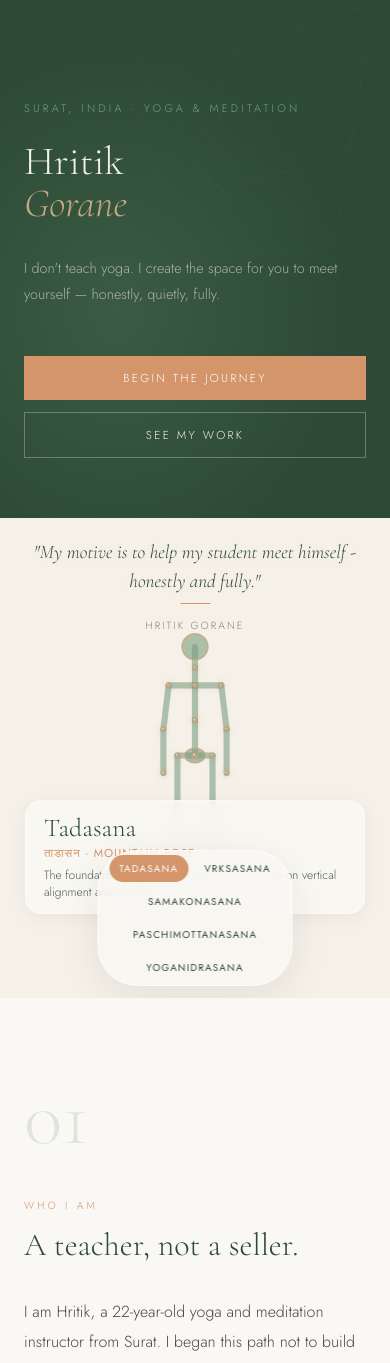
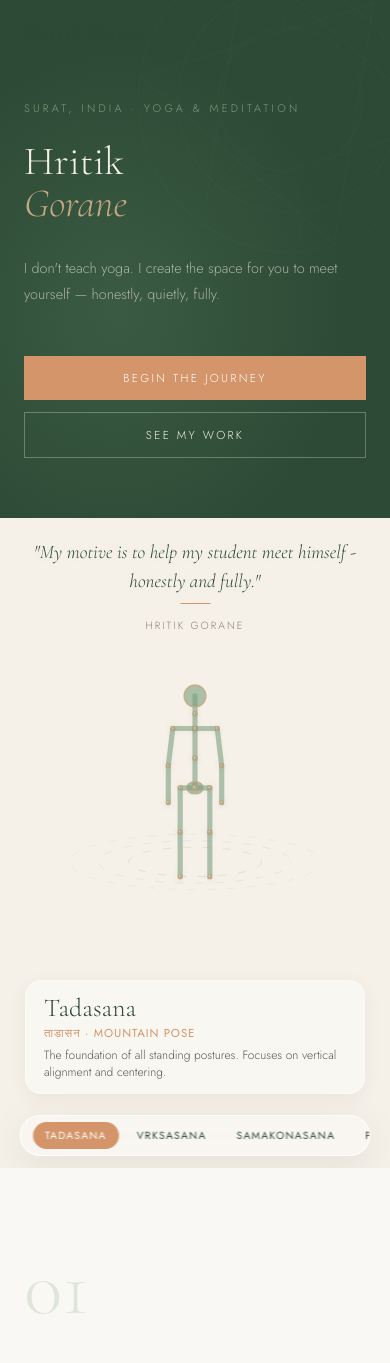
Before and after one commit to hritikgorane/yoga-portfolio, a React (Vite) app in the folder yoga-portfolio/client/: page / in a window 390 px wide. Shown: the top 1363 px of the page. Built offline with nearby package versions, Linux system fonts and the light colour scheme; no server answers.

Commit message:
Fix mobile UI overlaps and add YouTube links

```diff
--- a/yoga-portfolio/client/src/components/ContactSection.jsx
+++ b/yoga-portfolio/client/src/components/ContactSection.jsx
@@ -27,7 +27,7 @@ export default function ContactSection() {
             <a href="https://www.instagram.com/hrithik.rh/" target="_blank" rel="noreferrer" className={styles.socialLink} aria-label="Instagram">
               <svg xmlns="http://www.w3.org/2000/svg" width="24" height="24" viewBox="0 0 24 24" fill="none" stroke="currentColor" strokeWidth="1.5" strokeLinecap="round" strokeLinejoin="round"><rect width="20" height="20" x="2" y="2" rx="5" ry="5"/><path d="M16 11.37A4 4 0 1 1 12.63 8 4 4 0 0 1 16 11.37z"/><line x1="17.5" x2="17.51" y1="6.5" y2="6.5"/></svg>
             </a>
-            <a href="#" target="_blank" rel="noreferrer" className={styles.socialLink} aria-label="YouTube">
+            <a href="https://www.youtube.com/@HritikGorane" target="_blank" rel="noreferrer" className={styles.socialLink} aria-label="YouTube">
               <svg xmlns="http://www.w3.org/2000/svg" width="24" height="24" viewBox="0 0 24 24" fill="none" stroke="currentColor" strokeWidth="1.5" strokeLinecap="round" strokeLinejoin="round"><path d="M2.5 17a24.12 24.12 0 0 1 0-10 2 2 0 0 1 1.4-1.4 49.56 49.56 0 0 1 16.2 0A2 2 0 0 1 21.5 7a24.12 24.12 0 0 1 0 10 2 2 0 0 1-1.4 1.4 49.55 49.55 0 0 1-16.2 0A2 2 0 0 1 2.5 17"/><path d="m10 15 5-3-5-3z"/></svg>
             </a>
           </div>
--- a/yoga-portfolio/client/src/components/YogaCanvas.jsx
+++ b/yoga-portfolio/client/src/components/YogaCanvas.jsx
@@ -263,8 +263,9 @@ export default function YogaCanvas() {
 
       // 4. Set up center and scale
       const centerX = width / 2
-      const centerY = height / 2 - 20
-      const scale = Math.min(width, height) * 0.45
+      const isMobile = width < 900
+      const centerY = height / 2 - (isMobile ? 70 : 20)
+      const scale = Math.min(width, height) * (isMobile ? 0.38 : 0.45)
 
       // 5. Draw concentric rotating mandala floor rings (ellipses in perspective)
       // Ground center corresponds to y = -0.6
--- a/yoga-portfolio/client/src/components/YogaCanvas.module.css
+++ b/yoga-portfolio/client/src/components/YogaCanvas.module.css
@@ -78,7 +78,7 @@
 /* POSE DETAIL PANEL (Glassmorphism) */
 .infoPanel {
   position: absolute;
-  top: 200px;
+  top: 180px;
   left: 30px;
   width: 280px;
   background: rgba(250, 248, 244, 0.45);
@@ -201,12 +201,12 @@
 /* RESPONSIVE DESIGN */
 @media (max-width: 900px) {
   .canvasContainer {
-    min-height: 480px;
+    min-height: 650px; /* Increased to give yoga figure more room */
   }
   .infoPanel {
     position: absolute;
     top: auto;
-    bottom: 84px;
+    bottom: 74px; /* Lower now that controls are 1 line */
     left: 50%;
     transform: translateX(-50%);
     width: 90%;
@@ -243,10 +243,21 @@
   }
   .controls {
     bottom: 12px;
-    padding: 4px 6px;
+    padding: 6px 12px;
+    flex-wrap: nowrap;
+    overflow-x: auto;
+    justify-content: flex-start;
+    -webkit-overflow-scrolling: touch;
+    width: 90%;
+    scrollbar-width: none; /* Firefox */
+  }
+  .controls::-webkit-scrollbar {
+    display: none; /* Safari and Chrome */
   }
   .btn {
-    padding: 6px 10px;
-    font-size: 0.62rem;
+    padding: 6px 12px;
+    font-size: 0.65rem;
+    white-space: nowrap;
+    flex-shrink: 0;
   }
 }
--- a/yoga-portfolio/client/src/pages/Home.jsx
+++ b/yoga-portfolio/client/src/pages/Home.jsx
@@ -180,7 +180,7 @@ export default function Home() {
           <a href="https://www.instagram.com/hrithik.rh/" target="_blank" rel="noreferrer" aria-label="Instagram">
             <svg xmlns="http://www.w3.org/2000/svg" width="20" height="20" viewBox="0 0 24 24" fill="none" stroke="currentColor" strokeWidth="1.5" strokeLinecap="round" strokeLinejoin="round"><rect width="20" height="20" x="2" y="2" rx="5" ry="5"/><path d="M16 11.37A4 4 0 1 1 12.63 8 4 4 0 0 1 16 11.37z"/><line x1="17.5" x2="17.51" y1="6.5" y2="6.5"/></svg>
           </a>
-          <a href="#" aria-label="YouTube">
+          <a href="https://www.youtube.com/@HritikGorane" target="_blank" rel="noreferrer" aria-label="YouTube">
             <svg xmlns="http://www.w3.org/2000/svg" width="20" height="20" viewBox="0 0 24 24" fill="none" stroke="currentColor" strokeWidth="1.5" strokeLinecap="round" strokeLinejoin="round"><path d="M2.5 17a24.12 24.12 0 0 1 0-10 2 2 0 0 1 1.4-1.4 49.56 49.56 0 0 1 16.2 0A2 2 0 0 1 21.5 7a24.12 24.12 0 0 1 0 10 2 2 0 0 1-1.4 1.4 49.55 49.55 0 0 1-16.2 0A2 2 0 0 1 2.5 17"/><path d="m10 15 5-3-5-3z"/></svg>
           </a>
           <a href="#" aria-label="WhatsApp">
```
Also changed, not shown: 1 other file (tests, documents, lock files or other folders).
